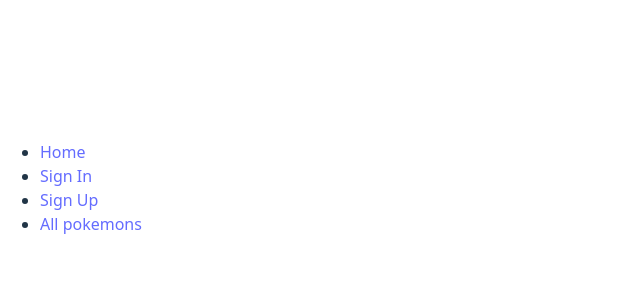
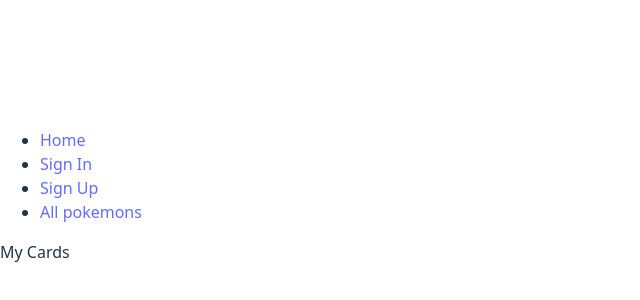
Before and after one commit to alizulfiqarbuksh/TradeMon-front-end, a React (Vite) app: page /pokemon/mycards in a window 1280 px wide. Shown: the part 212-512 px from the top of the page, without its empty margins (0-640 px from the left). Built offline with nearby package versions, Linux system fonts and the light colour scheme; no server answers.

Commit message:
working on MyCards

```diff
--- a/src/App.jsx
+++ b/src/App.jsx
@@ -10,6 +10,7 @@
 import Pokemon from './components/Pokemon/Pokemon';
 
 import { UserContext } from './contexts/UserContext';
+import MyCards from './components/MyCards/MyCards';
 
 const App = () => {
   // Access the user object from UserContext
@@ -36,6 +37,8 @@
 
   }, [])
 
+
+
   return (
     <>
       <NavBar/>
@@ -45,6 +48,7 @@
         <Route path='/sign-up' element={<SignUpForm />} />
         <Route path='/sign-in' element={<SignInForm />} />
         <Route path='/pokemon' element={<Pokemon pokemons={pokemons} />} />
+        <Route path='/pokemon/mycards' element={<MyCards pokemons={pokemons} />} />
       </Routes>
     </>
   );
--- /dev/null
+++ b/src/components/MyCards/MyCards.jsx
@@ -0,0 +1,11 @@
+import React, { useState } from 'react'
+
+const MyCards = ({pokemons}) => {
+
+
+  return (
+    <div>My Cards</div>
+  )
+}
+
+export default MyCards
--- a/src/components/NavBar/NavBar.jsx
+++ b/src/components/NavBar/NavBar.jsx
@@ -20,6 +20,7 @@
         <ul>
           <li>Welcome, {user.username}</li>
           <li><Link to='/'>Dashboard</Link></li>
+          <li><Link to='/pokemon/mycards'>MyCards</Link></li>
           <li><Link to='/' onClick={handleSignOut}>Sign Out</Link></li>
         </ul>
       ) : (
```
Also changed, not shown: 1 other file (tests, documents, lock files or other folders).
